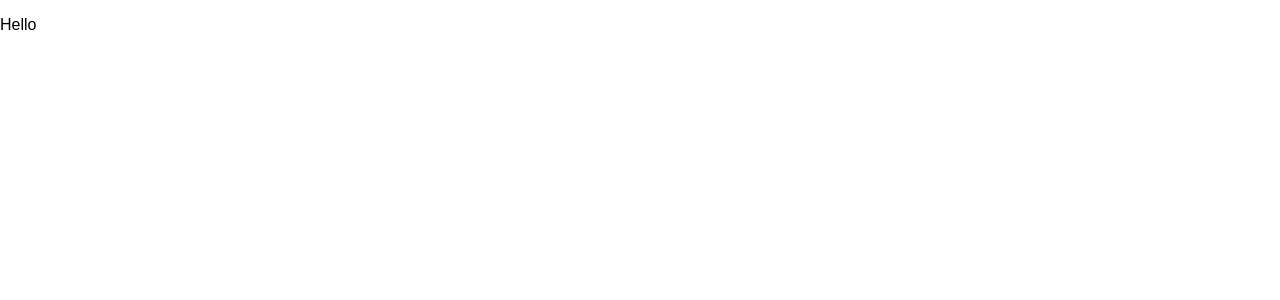
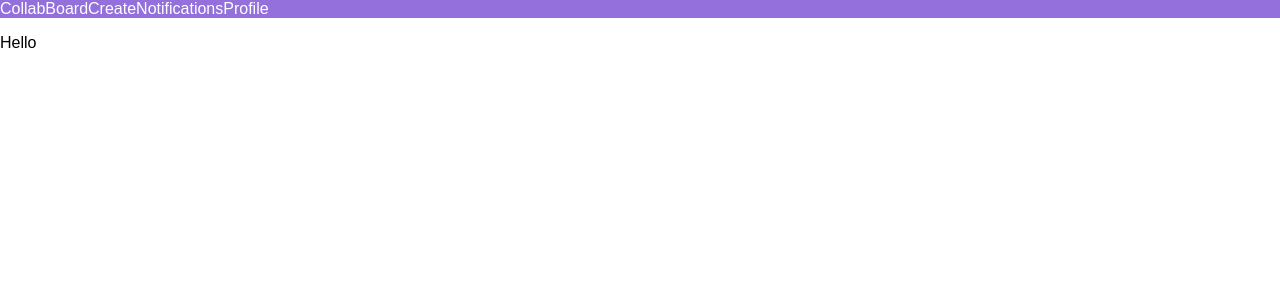
Before and after one commit to RomanBezsh/collab_board, a React (Vite) app: page /dashboard in a window 1280 px wide. Shown: the top 300 px of the page. Built offline with nearby package versions, Linux system fonts and the light colour scheme.

Commit message:
innit commit

```diff
--- a/src/components/AuthForm/AuthForm.jsx
+++ b/src/components/AuthForm/AuthForm.jsx
@@ -1,4 +1,4 @@
-import styles from './authForm.module.css';
+import styles from './AuthForm.module.css';
 import { NavLink } from "react-router-dom";
 
 
--- a/src/components/AuthForm/AuthForm.module.css
+++ b/src/components/AuthForm/AuthForm.module.css
@@ -26,8 +26,3 @@ form {
 .authText {
     font-size: 12px;
 }
-
-.errorText {
-    color: red;
-    font-size: 14px;
-}
--- a/src/components/Header/Header.jsx
+++ b/src/components/Header/Header.jsx
@@ -0,0 +1,16 @@
+import {NavLink} from "react-router-dom";
+import styles from './Header.module.css';
+
+export function Header() {
+
+    return (
+        <div className={styles.header}>
+            <nav className="navigation">
+                <NavLink to="/dashboard">CollabBoard</NavLink>
+                <NavLink>Create</NavLink>
+                <NavLink>Notifications</NavLink>
+                <NavLink>Profile</NavLink>
+            </nav>
+        </div>
+    );
+}
--- a/src/components/Header/Header.module.css
+++ b/src/components/Header/Header.module.css
@@ -0,0 +1,11 @@
+.header {
+    background: mediumpurple;
+
+}
+
+
+
+a {
+    text-decoration: none;
+    color: white;
+}
--- a/src/pages/Auth/AuthPage.module.css
+++ b/src/pages/Auth/AuthPage.module.css
@@ -23,3 +23,8 @@
     border: none;
     border-radius: 16px;
 }
+
+.errorText {
+    color: red;
+    font-size: 14px;
+}
--- a/src/pages/Dashboard/Dashboard.jsx
+++ b/src/pages/Dashboard/Dashboard.jsx
@@ -1,10 +1,10 @@
-
-
+import {Header} from "../../components/Header/Header.jsx";
 
 
 export function Dashboard() {
     return (
-        <div>
+        <div className="dashboard">
+            <Header />
             <p>Hello {localStorage.getItem("email")}</p>
         </div>
     )
```
